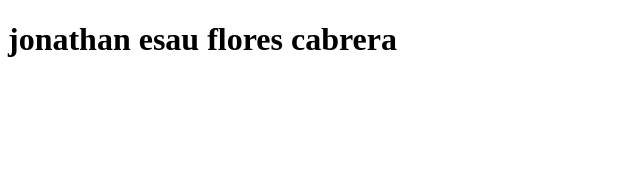
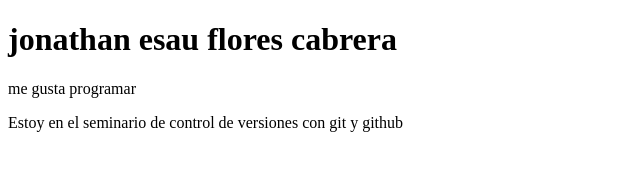
Before and after one commit to Esauflorz24/Seminario-Git-GitHub, a plain HTML site: page index.html in a window 1280 px wide. Shown: the whole page, without its empty margins (0-640 px from the left). Drawn offline with Linux system fonts and the light colour scheme.

Commit message:
agregue la informacion sobre mi

```diff
--- a/index.html
+++ b/index.html
@@ -8,5 +8,7 @@
 </head>
 <body>
     <h1>jonathan esau flores cabrera</h1>
+    <p>me gusta programar</p>
+    <p>Estoy en el seminario de control de versiones con git y github</p>
 </body>
 </html>
```
